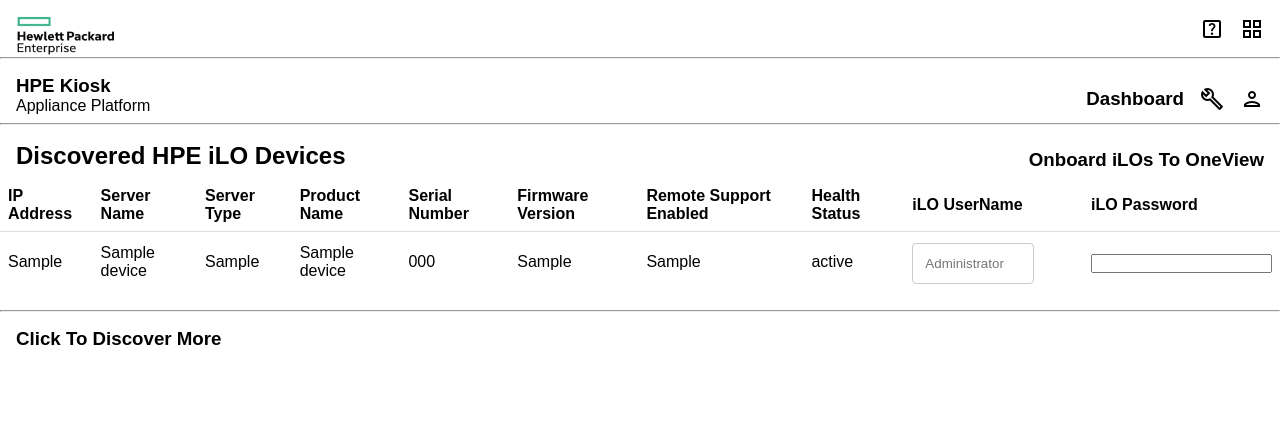
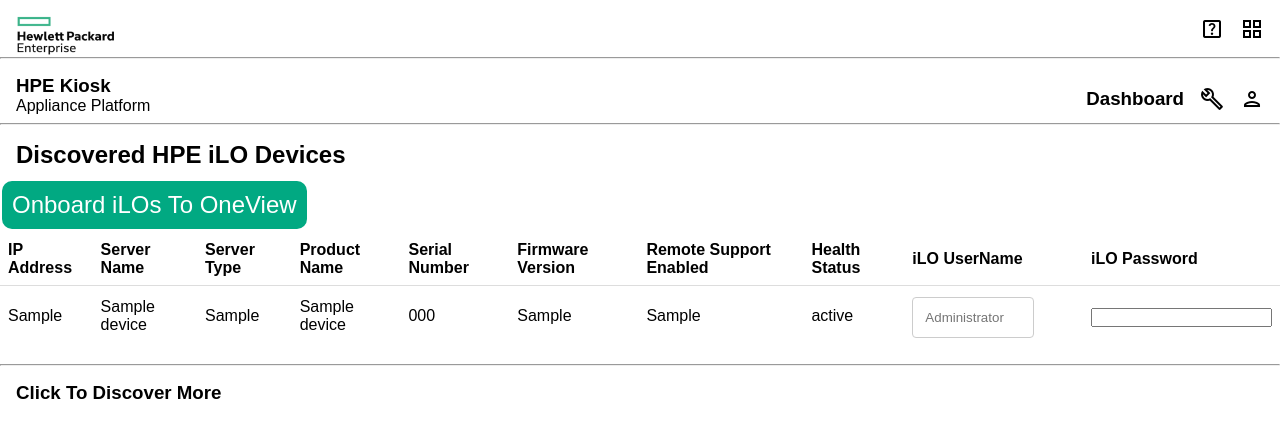
Before and after one commit to patelnikhilkumar/cidiscovery, a Flask app: page /results in a window 1280 px wide. Shown: the top 438 px of the page. Run offline with Flask 3, Linux system fonts and the light colour scheme; tables that the repository leaves empty hold one stand-in row (values such as "Sample post"); some web fonts are replaced.

Commit message:
ThirtyFourth Commit

```diff
--- a/discover_ilo/templates/results.html
+++ b/discover_ilo/templates/results.html
@@ -10,11 +10,9 @@
         <div class="services">
             <h2>Discovered HPE iLO Devices</h2>
         </div>
-        <div class="navigation-utils">
-            <h3><a href="/register">Onboard iLOs To OneView</a></h3>
-        </div>
     </div>
     <form action="/register" method="post">
+        <button class="button" type="submit">Onboard iLOs To OneView</button>
         <table>
             <tr>
                 <th>IP Address</th>
```
